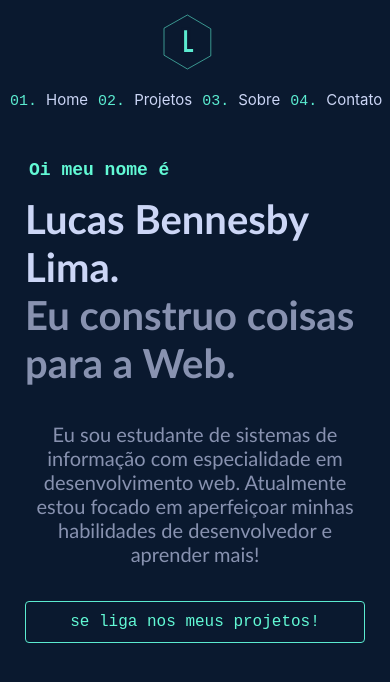
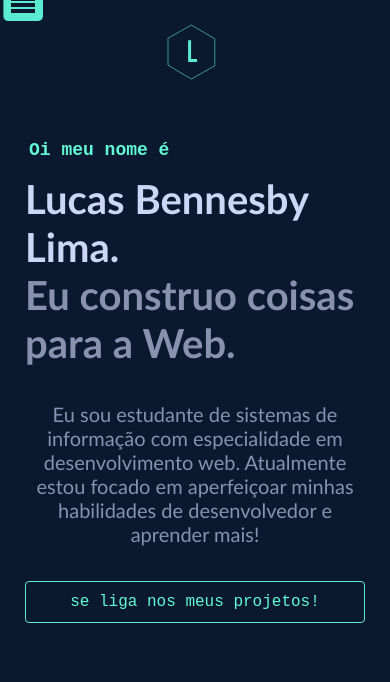
Before and after one commit to lucasbennesby/potifolio_web_dev_2023, a React (Create React App) app: page / in a window 390 px wide. Shown: the top 682 px of the page. Built offline with nearby package versions, Linux system fonts and the light colour scheme.

Commit message:
substituí nav bar por menu lateral

```diff
--- a/src/Components/Logo.js
+++ b/src/Components/Logo.js
@@ -20,7 +20,7 @@ function Logo() {
               d="m 31 20 h 10 v 31 h 10 v 10 h -20 v -41 z "
               fill="#5bebd0"
               stroke="#0a192f"
-              stroke-width="5"
+              strokeWidth="5"
               transform="translate(0,3)"
             />
           </g>
--- a/src/Components/NavBar.js
+++ b/src/Components/NavBar.js
@@ -1,12 +1,19 @@
-import React from "react";
+import React, { useState } from "react";
 import { Link } from "react-router-dom";
 import styles from "./NavBar.module.css";
 import Buttons from "./Buttons";
-import logo from "../Assets/Lucas_Bennesby__7_-removebg-preview.png";
 import resume from "../Assets/resume2.pdf";
 import Logo from "./Logo";
 
 function NavBar() {
+  const [toggle, setToggle] = useState("");
+  const handleClassToggle = () => {
+    if (toggle === "active") {
+      setToggle("");
+    } else {
+      setToggle("active");
+    }
+  };
   return (
     <div className={styles.headerNav}>
       <ul className={styles.navUl}>
@@ -14,18 +21,38 @@ function NavBar() {
           <Logo />
         </Link>
 
-        <div>
+        <div className={`${styles.mobileMenu} ${styles[toggle]}  `}>
           <li>
-            <Link to="/">Home</Link>
+            <Link
+              to="/"
+              onClick={handleClassToggle}
+            >
+              Home
+            </Link>
           </li>
           <li>
-            <Link to="/projetos">Projetos</Link>
+            <Link
+              to="/projetos"
+              onClick={handleClassToggle}
+            >
+              Projetos
+            </Link>
           </li>
           <li>
-            <Link to={"/sobre"}>Sobre</Link>
+            <Link
+              to={"/sobre"}
+              onClick={handleClassToggle}
+            >
+              Sobre
+            </Link>
           </li>
           <li>
-            <Link to={"/contato"}>Contato</Link>
+            <Link
+              to={"/contato"}
+              onClick={handleClassToggle}
+            >
+              Contato
+            </Link>
           </li>
           <div className={styles.resume}>
             <a
@@ -35,6 +62,10 @@ function NavBar() {
               <Buttons>Curriculo</Buttons>
             </a>
           </div>
+          <button
+            className={`${styles.menuAnchor}`}
+            onClick={handleClassToggle}
+          ></button>
         </div>
       </ul>
     </div>
--- a/src/Components/NavBar.module.css
+++ b/src/Components/NavBar.module.css
@@ -5,6 +5,9 @@
 
   text-decoration: none;
   counter-reset: section;
+}
+.menuAnchor {
+  display: none;
 }
 .logo {
   width: 70px;
@@ -54,7 +57,7 @@
 }
 
 @media only screen and (max-width: 400px) {
-  .headerNav {
+  /* .headerNav {
     margin: 0px;
     padding: 0px;
   }
@@ -68,7 +71,7 @@
     text-align: center;
   }
   .navUl > div > li > a {
-    /* border: 1px solid white; */
+
     padding: 0px;
     margin-left: 10px;
   }
@@ -81,11 +84,106 @@
     display: block;
   }
   .resume {
-    display: none;
+    display: block;
   }
 
   .navUl > div {
     margin: 0px;
     padding: 0px;
+  } */
+
+  .mobileMenu {
+    position: fixed;
+    top: 0;
+    left: 0;
+    z-index: 1;
+    width: 220px;
+    height: 100%;
+    padding-top: 10px;
+    background: #d55401;
+    box-shadow: inset -5px -10px 10px 0 rgba(0, 0, 0, 0.3);
+    transform: translateX(-100%);
+  }
+  .mobileMenu {
+    position: fixed;
+    top: 0;
+    left: 0;
+    z-index: 1;
+    width: 220px;
+    height: 100%;
+    padding-top: 10px;
+    background: #0a192f;
+    border: 1px solid #5bebd0;
+    border-left: none;
+    box-shadow: inset -5px -10px 10px 0 rgba(0, 0, 0, 0.3);
+    transform: translateX(-100%);
+    transition: all 300ms linear;
+  }
+  .active {
+    transition: all 300ms linear;
+
+    transform: translateX(0%);
+  }
+
+  /*  */
+  .menuAnchor {
+    display: block;
+    position: relative;
+    left: 61%;
+    top: -40%;
+    width: 40px;
+    height: 35px;
+    position: relative;
+    background: #5bebd0;
+    border: 1px solid #5bebd0;
+    border-style: inset;
+    border-radius: 5px;
+  }
+
+  .menuAnchor:before {
+    content: "";
+    display: block;
+    margin: auto;
+    margin-bottom: 9px;
+    width: 90%;
+    height: 4px;
+    background: #0a192f;
+    box-shadow: 0 0.45em 0 0 #0a192f, 0 0.9em 0 0 #0a192f;
+  }
+
+  .navUl {
+    display: flex;
+    justify-content: center;
+    margin-top: 4%;
+    padding: 0px;
+  }
+  .headerNav {
+    margin-top: 5%;
+  }
+  .navUl > div {
+    display: flex;
+    flex-direction: column;
+    align-items: center;
+    list-style: none;
+    justify-content: flex-start;
+  }
+  li {
+    text-align: center;
+    width: 100%;
+    margin: 5% 0px;
+  }
+  li > a {
+    border: 1px solid #5bebd0;
+    border-left: none;
+    border-right: none;
+    width: 90%;
+    display: flex;
+
+    align-items: flex-end;
+    justify-content: center;
+  }
+  .resume {
+    margin: 5% 0;
+    width: 75%;
   }
 }
--- a/src/Pages/Contato/Contato.module.css
+++ b/src/Pages/Contato/Contato.module.css
@@ -71,6 +71,7 @@ form {
 @media only screen and (max-width: 400px) {
   .container {
     display: block;
+    margin-bottom: 50px;
   }
   .textWrapper {
     width: 100%;
--- a/src/Pages/Home/Home.module.css
+++ b/src/Pages/Home/Home.module.css
@@ -47,10 +47,13 @@ body {
 @media only screen and (max-width: 400px) {
   .container {
     padding: 25px;
-    margin-top: 25px;
+    margin-bottom: 5px;
   }
   .buttonContainer {
     width: 100%;
     margin-bottom: 15px;
   }
+  table {
+    margin-bottom: 30px;
+  }
 }
--- a/src/Pages/Sobre/Sobre.module.css
+++ b/src/Pages/Sobre/Sobre.module.css
@@ -6,4 +6,5 @@
   text-align: center;
   font-size: larger;
   color: #5bebd0;
+  margin-bottom: 50px;
 }
```
